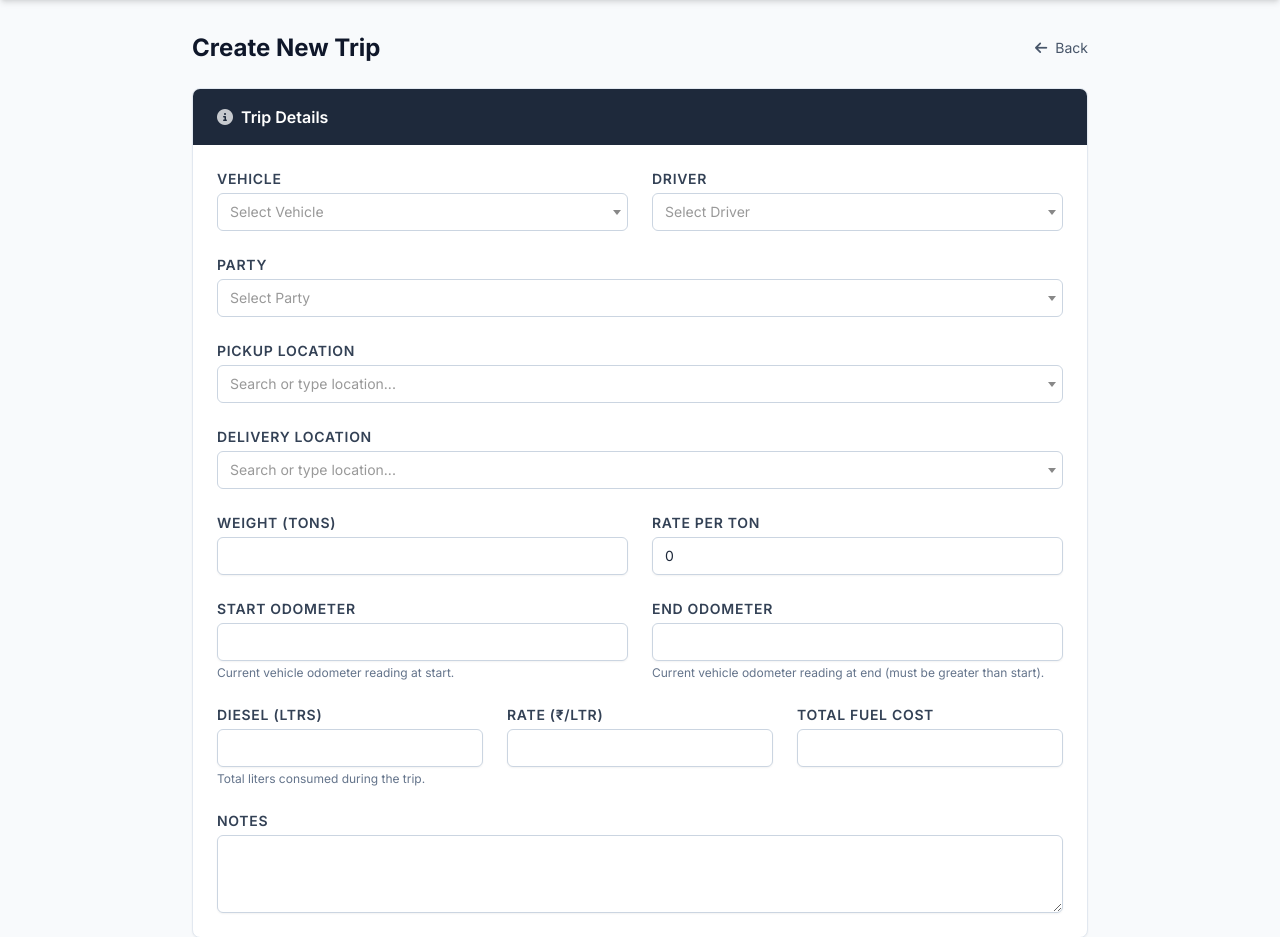
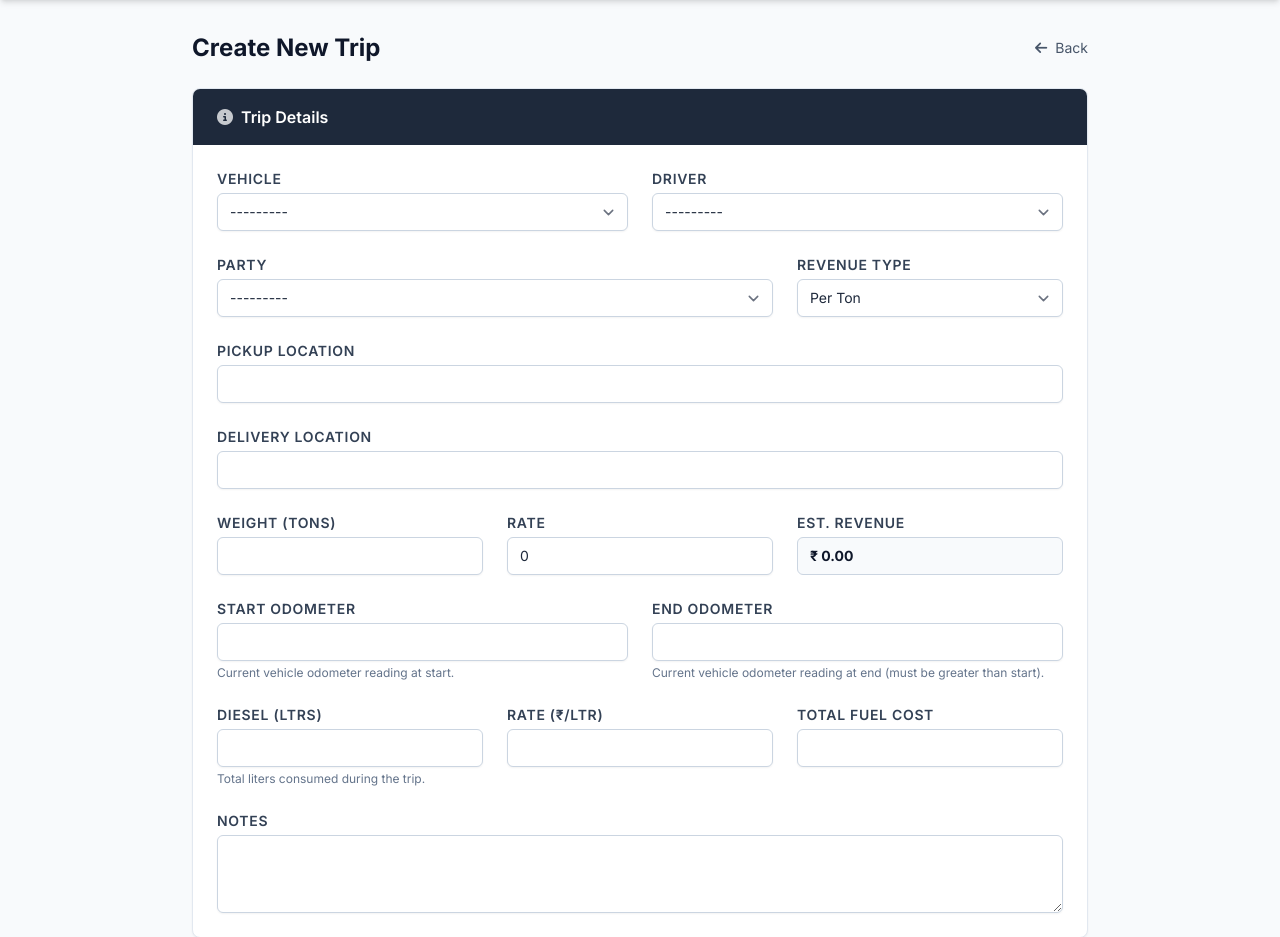
Before and after one commit to Frisked96/transport_management_system, a Django app: page /trip/create/ in a window 1280 px wide. Shown: the part 64-1001 px from the top of the page. Run offline with Django 4.2, Linux system fonts and the light colour scheme; a user stored in the database is signed in; tables that the repository leaves empty hold one stand-in row (values such as "Sample post"); some libraries are stand-ins or nearby versions.

Commit message:
feat: Add revenue type functionality and calculation logic to Trip model

```diff
--- a/templates/trips/trip_form.html
+++ b/templates/trips/trip_form.html
@@ -43,11 +43,16 @@
                         {% if form.driver.errors %}<div class="text-red-600 text-xs mt-1">{{ form.driver.errors }}</div>{% endif %}
                     </div>
 
-                    <!-- Party -->
-                    <div class="md:col-span-12">
+                    <!-- Party & Revenue Type -->
+                    <div class="md:col-span-8">
                         <label for="{{ form.party.id_for_label }}" class="block text-sm font-semibold text-slate-700 mb-1 uppercase tracking-wider">Party</label>
                         {{ form.party }}
                         {% if form.party.errors %}<div class="text-red-600 text-xs mt-1">{{ form.party.errors }}</div>{% endif %}
+                    </div>
+                    <div class="md:col-span-4">
+                        <label for="{{ form.revenue_type.id_for_label }}" class="block text-sm font-semibold text-slate-700 mb-1 uppercase tracking-wider">Revenue Type</label>
+                        {{ form.revenue_type }}
+                        {% if form.revenue_type.errors %}<div class="text-red-600 text-xs mt-1">{{ form.revenue_type.errors }}</div>{% endif %}
                     </div>
 
                     <!-- Locations - Full Width -->
@@ -67,15 +72,21 @@
                     </div>
 
                     <!-- Cargo Details -->
-                    <div class="md:col-span-6">
+                    <div class="md:col-span-4">
                         <label for="{{ form.weight.id_for_label }}" class="block text-sm font-semibold text-slate-700 mb-1 uppercase tracking-wider">Weight (Tons)</label>
                         {{ form.weight }}
                         {% if form.weight.errors %}<div class="text-red-600 text-xs mt-1">{{ form.weight.errors }}</div>{% endif %}
                     </div>
-                    <div class="md:col-span-6">
-                        <label for="{{ form.rate_per_ton.id_for_label }}" class="block text-sm font-semibold text-slate-700 mb-1 uppercase tracking-wider">Rate per Ton</label>
+                    <div class="md:col-span-4">
+                        <label for="{{ form.rate_per_ton.id_for_label }}" id="rate-label" class="block text-sm font-semibold text-slate-700 mb-1 uppercase tracking-wider">Rate</label>
                         {{ form.rate_per_ton }}
                         {% if form.rate_per_ton.errors %}<div class="text-red-600 text-xs mt-1">{{ form.rate_per_ton.errors }}</div>{% endif %}
+                    </div>
+                    <div class="md:col-span-4">
+                        <label class="block text-sm font-semibold text-slate-700 mb-1 uppercase tracking-wider">Est. Revenue</label>
+                        <div id="est-revenue" class="bg-slate-50 border border-slate-300 rounded-md px-3 py-2 text-sm font-bold text-slate-900 h-[38px] flex items-center">
+                            ₹ 0.00
+                        </div>
                     </div>
 
                     <!-- Odometer -->
@@ -309,6 +320,39 @@ $(document).ready(function() {
     setupLocationSelect2('#id_pickup_location', 'pickup_location');
     setupLocationSelect2('#id_delivery_location', 'delivery_location');
 
+    // Revenue calculation logic
+    const $revenueType = $('#id_revenue_type');
+    const $weight = $('#id_weight');
+    const $rate = $('#id_rate_per_ton');
+    const $rateLabel = $('#rate-label');
+    const $estRevenue = $('#est-revenue');
+
+    function updateRevenue() {
+        const type = $revenueType.val();
+        const weight = parseFloat($weight.val()) || 0;
+        const rate = parseFloat($rate.val()) || 0;
+        let revenue = 0;
+
+        if (type === 'fixed') {
+            revenue = rate;
+            $rateLabel.text('Fixed Rate');
+            $weight.closest('div').addClass('opacity-50');
+        } else {
+            revenue = weight * rate;
+            $rateLabel.text('Rate per Ton');
+            $weight.closest('div').removeClass('opacity-50');
+        }
+
+        $estRevenue.text('₹ ' + revenue.toLocaleString('en-IN', { minimumFractionDigits: 2, maximumFractionDigits: 2 }));
+    }
+
+    $revenueType.on('change', updateRevenue);
+    $weight.on('input', updateRevenue);
+    $rate.on('input', updateRevenue);
+
+    // Initial calculation
+    updateRevenue();
+
     // Fuel calculation logic
     const $liters = $('#id_diesel_liters');
     const $rate = $('#id_diesel_rate');
--- a/trips/forms.py
+++ b/trips/forms.py
@@ -37,6 +37,7 @@ class TripForm(forms.ModelForm):
             'vehicle',
             'driver',
             'party',
+            'revenue_type',
             'pickup_location',
             'pickup_lat',
             'pickup_lng',
@@ -52,6 +53,10 @@ class TripForm(forms.ModelForm):
             'diesel_total_cost',
             'notes'
         ]
+
+        labels = {
+            'rate_per_ton': 'Rate',
+        }
 
         widgets = {
             'notes': forms.Textarea(
--- a/trips/models.py
+++ b/trips/models.py
@@ -38,9 +38,11 @@ class TripQuerySet(models.QuerySet):
         return self.annotate(
             annotated_received = Coalesce(Subquery(direct_payments), Value(0), output_field=DecimalField()) +
                                  Coalesce(Subquery(allocations), Value(0), output_field=DecimalField()),
-            # We can't easily calculate revenue in SQL here because it involves multiplication of fields,
-            # but we can do it:
-            annotated_revenue = F('weight') * F('rate_per_ton')
+            annotated_revenue = Case(
+                When(revenue_type='fixed', then=F('rate_per_ton')),
+                default=F('weight') * F('rate_per_ton'),
+                output_field=DecimalField()
+            )
         ).annotate(
             annotated_status = Case(
                 When(annotated_received__gte=F('annotated_revenue'), annotated_revenue__gt=0, then=Value('Paid')),
@@ -103,12 +105,29 @@ class Trip(models.Model):
         (PAYMENT_STATUS_PAID, 'Paid'),
     ]
 
+    # Revenue type choices
+    REVENUE_PER_TON = 'per_ton'
+    REVENUE_FIXED = 'fixed'
+
+    REVENUE_TYPE_CHOICES = [
+        (REVENUE_PER_TON, 'Per Ton'),
+        (REVENUE_FIXED, 'Fixed'),
+    ]
+
     # Unique trip identifier
     trip_number = models.CharField(
         max_length=100,
         unique=True,
         verbose_name='Trip Number',
         blank=True
+    )
+
+    # Revenue type
+    revenue_type = models.CharField(
+        max_length=10,
+        choices=REVENUE_TYPE_CHOICES,
+        default=REVENUE_PER_TON,
+        verbose_name='Revenue Type'
     )
 
     # Driver assignment (ForeignKey to Driver)
@@ -334,7 +353,7 @@ class Trip(models.Model):
             return
 
         # Otherwise, maintain individual record
-        amount = self.weight * self.rate_per_ton
+        amount = self.revenue
         cat, _ = TransactionCategory.objects.get_or_create(
             name="Trip Payment",
             defaults={'type': TransactionCategory.TYPE_INCOME, 'description': 'Auto-generated revenue from trips'}
@@ -530,6 +549,9 @@ class Trip(models.Model):
     @property
     def revenue(self):
         """Calculate revenue for this trip"""
+        if self.revenue_type == self.REVENUE_FIXED:
+            return self.rate_per_ton or 0
+
         if self.weight and self.rate_per_ton:
             return self.weight * self.rate_per_ton
         return 0
```
Also changed, not shown: trips/tests.py (+18 -0 lines), trips/migrations/0005_trip_revenue_type.py (added).
